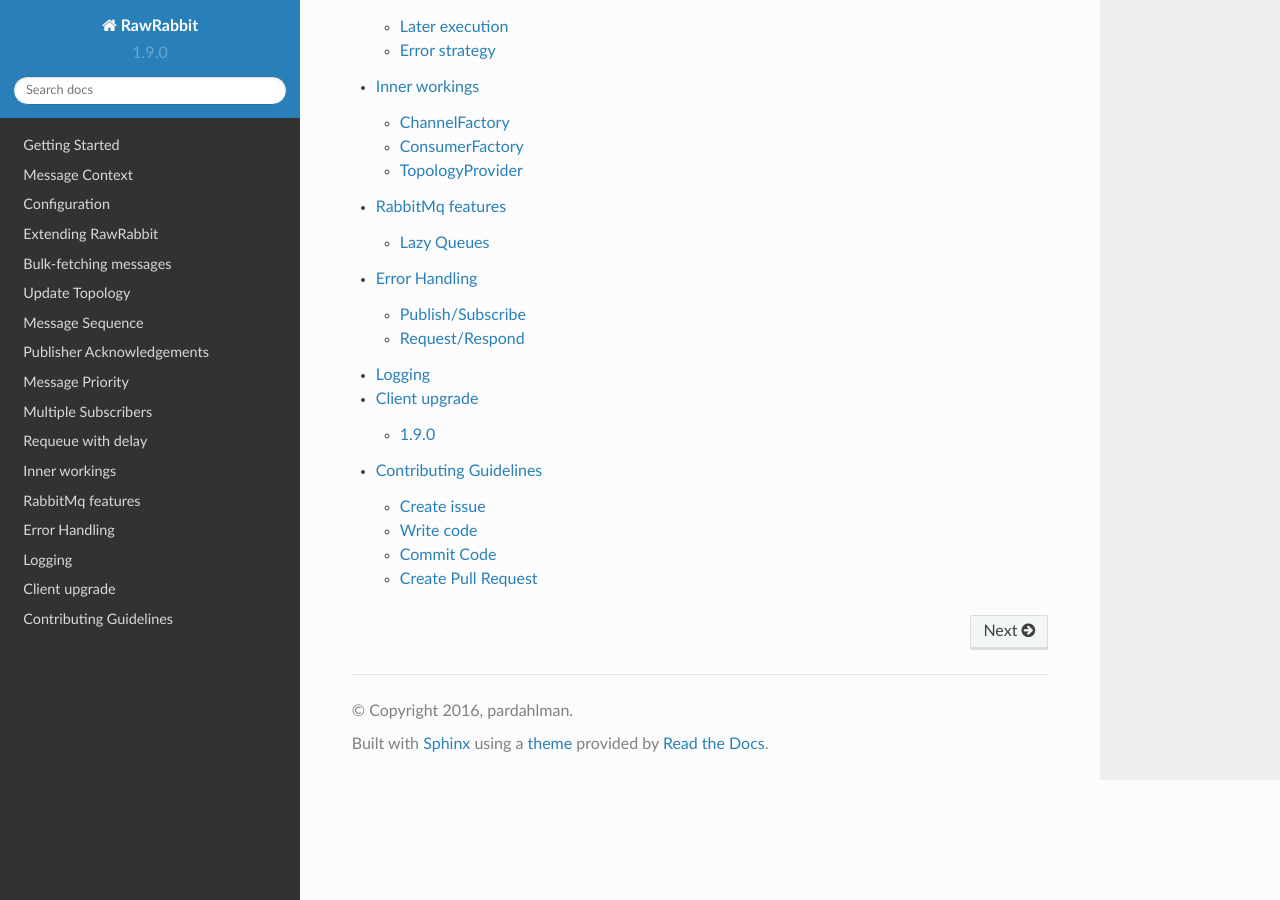
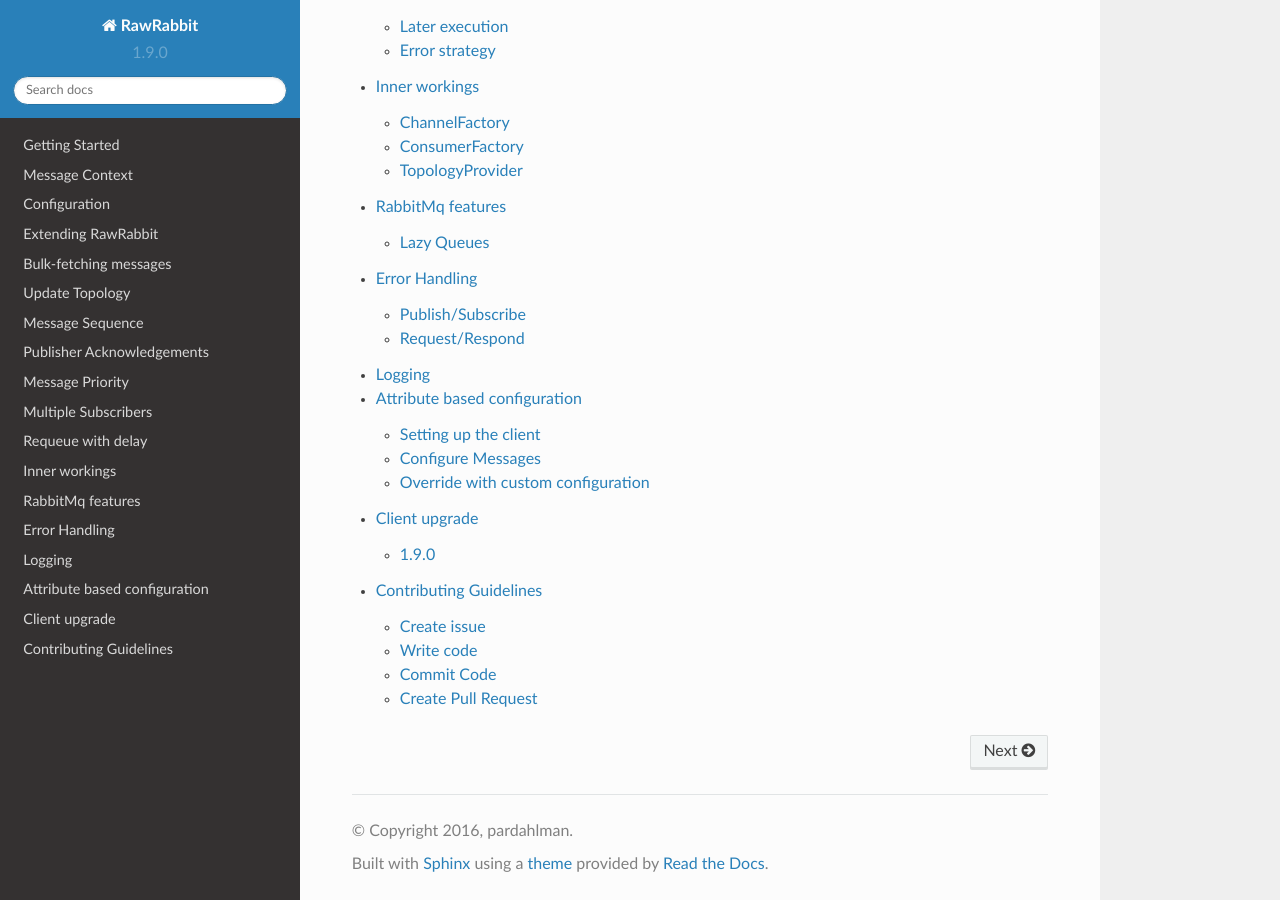
Before and after one commit to pardahlman/RawRabbit, a Sphinx documentation site: the page built from docs/index.rst, in a window 1280 px wide and 900 px high, scrolled down 1381 px. Built offline with Sphinx 7.4.7 and the Read the Docs theme 2.0.0, drawn with Linux system fonts in a browser that asks for light colours; some of the changed lines change nothing that is shown.

Commit message:
(#81) Add documentation

````diff
--- /dev/null
+++ b/docs/configure-with-attributes.md
@@ -0,0 +1,35 @@
+# Attribute based configuration
+`RawRabbit` has support for attribute based configuration in the NuGet package [`RawRabbit.Attributes`](https://www.nuget.org/packages/RawRabbit.Attributes/).
+
+## Setting up the client
+
+In order to get the client to scan messages for attributes, register `AttributeConfigEvaluator` as the `IConfigurationEvaluator`
+
+```csharp
+var client = BusClientFactory.CreateDefault(ioc => ioc
+	.AddSingleton<IConfigurationEvaluator, AttributeConfigEvaluator>()
+);
+```
+## Configure Messages
+There are different attributes that configure different configuration aspects: `QueueAttribute`, `ExchangeAttribute` and `RoutingAttribute`. Note that for the Request/Respond pattern only the attributes of the request message type is scanned.
+
+```csharp
+[Queue(Name = "my_queue", MessageTtl = 300, DeadLeterExchange = "dlx", Durable = false)]
+[Exchange(Name = "my_topic", Type = ExchangeType.Topic)]
+[Routing(RoutingKey = "my_key", NoAck = true, PrefetchCount = 50)]
+private class AttributedMessage
+{
+	public string Property { get; set; }
+}
+```
+
+## Override with custom configuration
+The `AttributeConfigEvaluator` looks for configuration attributes and fallback to the default `ConfigurationEvaluator`. It also honors the custom configuration provided in the optional configuraiton argument.
+
+```csharp
+client.SubscribeAsync<AttributedMessage>((message, context) =>
+{
+	tcs.TrySetResult(message);
+	return Task.FromResult(true);
+}, c => c.WithRoutingKey("overridden"));
+```
--- a/docs/index.rst
+++ b/docs/index.rst
@@ -24,5 +24,6 @@
    rabbitmq-features
    error-handling
    logging
+   configure-with-attributes
    client-upgrade
    contributing-guidelines
````
